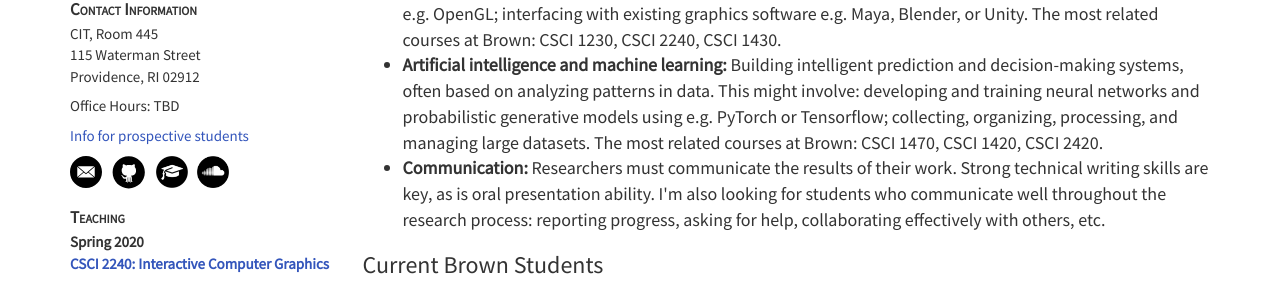
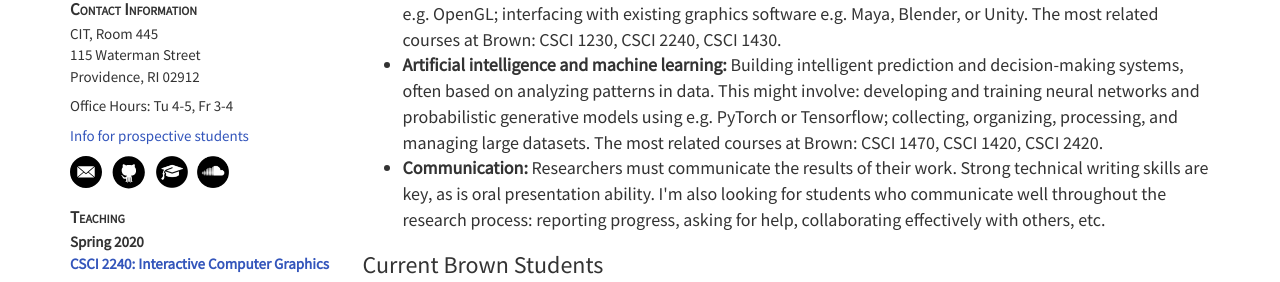
Before and after one commit to dritchie/dritchie.github.io, a Jekyll site: the page built from prospective_students.html, in a window 1280 px wide. Shown: the part 436-718 px from the top of the page. Built offline with Jekyll 4.4.1, drawn with Linux system fonts in a browser that asks for light colours.

Commit message:
Spring 2020 office hours.

```diff
--- a/_includes/sidebar.html
+++ b/_includes/sidebar.html
@@ -13,7 +13,7 @@
 	<div>CIT, Room 445</div>
 	<div>115 Waterman Street</div>
 	<div>Providence, RI 02912</div>
-	<div id='officehours'>Office Hours: TBD</div>
+	<div id='officehours'>Office Hours: Tu 4-5, Fr 3-4</div>
 	<div id='prospectives'>
 		<a target='_blank' href='/prospective_students.html'>Info for prospective students</a>
 	</div>
```
